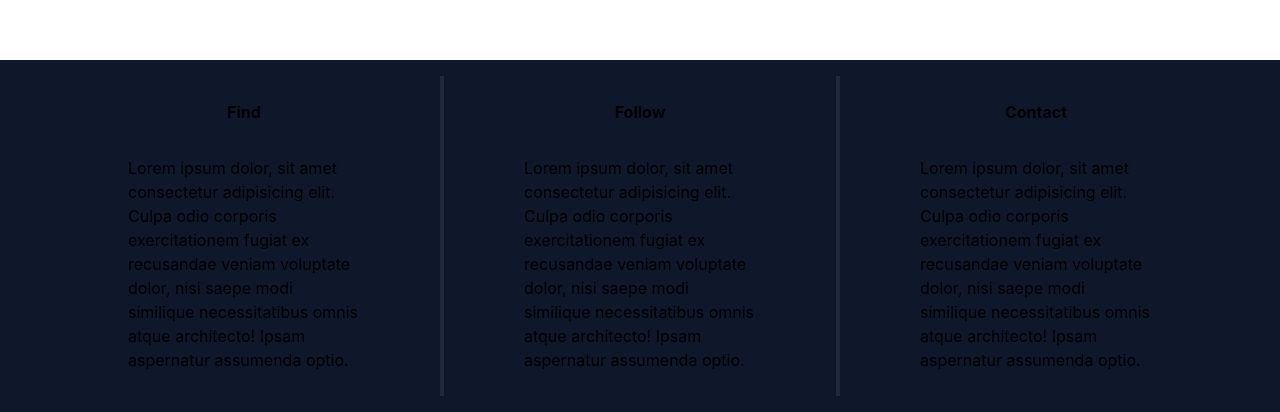
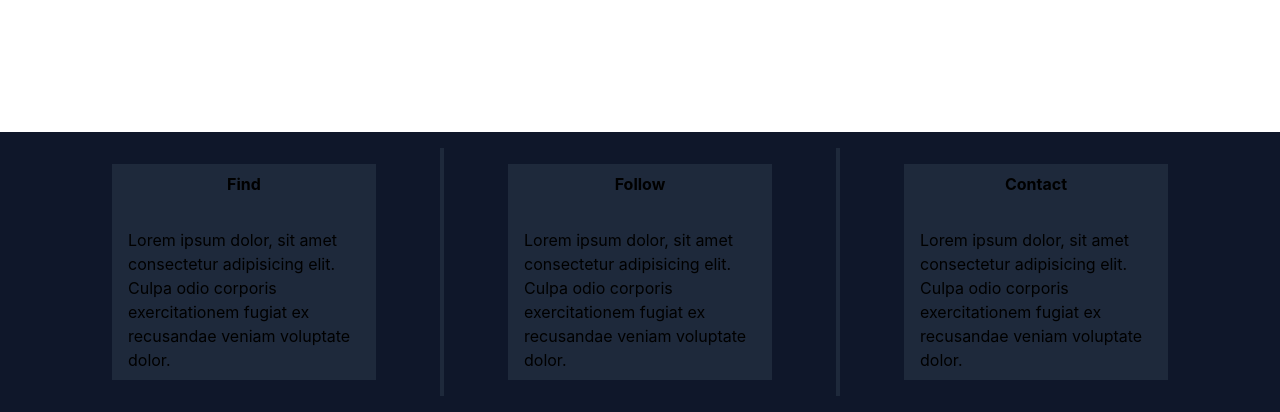
Before and after one commit to iainbrux/zaza-restaurant-website, a Next.js app: page / in a window 1280 px wide. Shown: the part 388-800 px from the top of the page. Built offline with nearby package versions, Linux system fonts and the light colour scheme.

Commit message:
more styling for footer - check with jake and iain

```diff
--- a/components/footer/content-splitter.tsx
+++ b/components/footer/content-splitter.tsx
@@ -1,3 +1,3 @@
 export const FooterSplitter = () => {
-  return <div className="bg-slate-800 p-0.5"></div>;
+  return <div className="bg-slate-800 p-0.5 h-50"></div>;
 };
--- a/components/footer/content.tsx
+++ b/components/footer/content.tsx
@@ -4,8 +4,8 @@ export interface FooterContentProps {
 }
 
 export const FooterContent = ({ title, content }: FooterContentProps) => (
-  <div className="flex flex-col items-center my-4 mx-16 ">
+  <div className="flex flex-col items-center my-4 mx-16 bg-slate-800">
     <h3 className="font-bold mb-4 p-2">{title}</h3>
-    <p className="py-2 px-4">{content}</p>
+    <p className="py-2 px-4 ">{content}</p>
   </div>
 );
--- a/components/footer/index.tsx
+++ b/components/footer/index.tsx
@@ -3,17 +3,17 @@ import { FooterSplitter } from "./content-splitter";
 
 export const Footer = () => {
   const loremIpsum = `Lorem ipsum dolor, sit amet consectetur adipisicing elit. Culpa odio
-  corporis exercitationem fugiat ex recusandae veniam voluptate dolor,
-  nisi saepe modi similique necessitatibus omnis atque architecto! Ipsam
-  aspernatur assumenda optio.`;
+  corporis exercitationem fugiat ex recusandae veniam voluptate dolor.`;
 
   return (
-    <footer className="flex flex-row py-4 px-12 fixed bottom-0 bg-slate-900">
-      <FooterContent title="Find" content={loremIpsum} />
-      <FooterSplitter />
-      <FooterContent title="Follow" content={loremIpsum} />
-      <FooterSplitter />
-      <FooterContent title="Contact" content={loremIpsum} />
+    <footer>
+      <div className="flex flex-row py-4 px-12 fixed bottom-0 bg-slate-900 w-screen">
+        <FooterContent title="Find" content={loremIpsum} />
+        <FooterSplitter />
+        <FooterContent title="Follow" content={loremIpsum} />
+        <FooterSplitter />
+        <FooterContent title="Contact" content={loremIpsum} />
+      </div>
     </footer>
   );
 };
```
